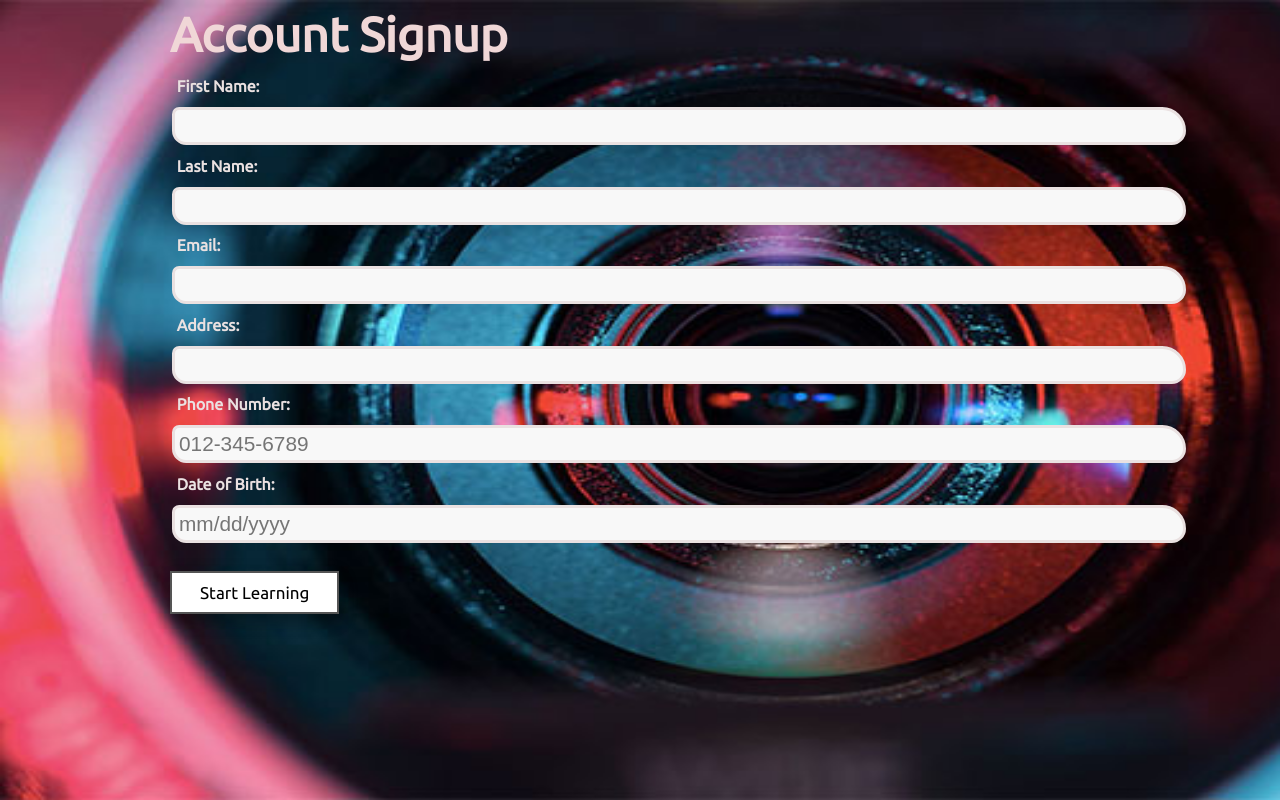
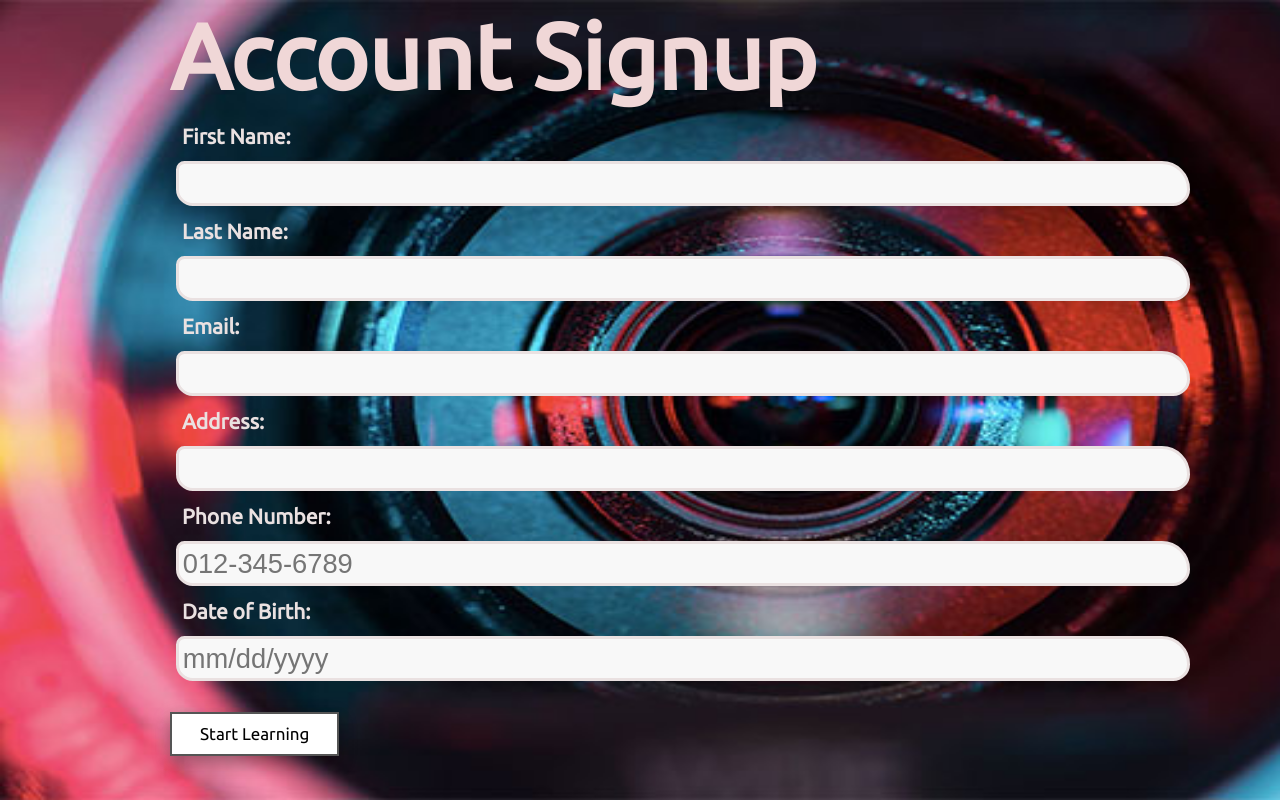
Before and after one commit to itmd-362-darsh-patel/Project1, a plain HTML site: page index.html in a window 1280 px wide. Drawn offline with Linux system fonts and the light colour scheme.

Commit message:
added modular scale

```diff
--- a/css/screen.css
+++ b/css/screen.css
@@ -1,14 +1,23 @@
+/* Golden Section Modular Scale
+https://www.modularscale.com/?26&px&1.6 */
+
+html {
+  font-family: 'Ubuntu', Verdana, sans-serif;
+  font-size: 1.625em; /* 26px */
+  line-height: 1.182em; /* 26px / ~ 120& */
+}
+
 body {
   background-image: url("images/background.jpg");
   background-repeat: no-repeat;
-  background-size: 767px 1150px;
+  background-size: 767px 1350px;
   width: 70%;
   margin: 0 auto;
 }
 
 #main_title {
-  padding: 10px;
-  font-size: 4em;
+  padding-top: 10px;
+  font-size: 4.16em; /* 66.56 */
   font-family: 'Ubuntu', Verdana, sans-serif;
   font-weight: bold;
   color: #F0D7D7;
@@ -17,42 +26,36 @@ body {
 #first_name {
   padding: .6em;
   font-family: 'Ubuntu', Verdana, sans-serif;
-  font-size: 1.6em;
   color: #EAE1E1;
 }
 
 #last_name {
   padding: .6em;
   font-family: 'Ubuntu', Verdana, sans-serif;
-  font-size: 1.6em;
   color: #EAE1E1;
 }
 
 #email {
   padding: .6em;
   font-family: 'Ubuntu', Verdana, sans-serif;
-  font-size: 1.6em;
   color: #EAE1E1;
 }
 
 #address {
   padding: .6em;
   font-family: 'Ubuntu', Verdana, sans-serif;
-  font-size: 1.6em;
   color: #EAE1E1;
 }
 
 #phone {
   padding: .6em;
   font-family: 'Ubuntu', Verdana, sans-serif;
-  font-size: 1.6em;
   color: #EAE1E1;
 }
 
 #dob {
   padding: .6em;
   font-family: 'Ubuntu', Verdana, sans-serif;
-  font-size: 1.6em;
   color: #EAE1E1;
 }
 
@@ -63,7 +66,7 @@ input[type=text] {
   border-radius: 15px 50px 30px 30px;
   background-color: #f8f8f8;
   border: solid #EAE1E1;
-  font-size: 1.7em;
+  font-size: 1.3em;
 }
 
 input[type=text]:focus {
@@ -77,7 +80,7 @@ input[type=email] {
   border-radius: 15px 50px 30px 30px;
   background-color: #f8f8f8;
   border: solid #EAE1E1;
-  font-size: 1.7em;
+  font-size: 1.3em;
 }
 
 input[type=email]:focus {
@@ -91,7 +94,7 @@ input[type=tel] {
   border-radius: 15px 50px 30px 30px;
   background-color: #f8f8f8;
   border: solid #EAE1E1;
-  font-size: 1.7em;
+  font-size: 1.3em;
 }
 
 input[type=tel]:focus {
@@ -123,15 +126,20 @@ input[type=submit]:hover {
 
 @media only screen and (min-width: 768px) {
 
+  html {
+  font-family: 'Ubuntu', Verdana, sans-serif;
+  font-size: 1.5em; /* 24px */
+  line-height: 1.182em; /* 26px / ~ 120& */
+  }
   body {
   background-image: url("images/background.jpg");
   background-repeat: no-repeat;
-  background-size: 1000px 800px;
+  background-size: 1000px 1100px;
   }
 
   #main_title {
   padding: 10px;
-  font-size: 3.5em;
+  font-size: 3.84em; /* 61.44px */
   font-family: 'Ubuntu', Verdana, sans-serif;
   font-weight: bold;
   color: #F0D7D7;
@@ -247,6 +255,12 @@ input[type=submit]:hover {
 
 @media only screen and (min-width: 992px) {
 
+  html {
+  font-family: 'Ubuntu', Verdana, sans-serif;
+  font-size: 1.313em; /* 21px */
+  line-height: 1.182em; /* 26px / ~ 120& */
+  }
+
   body {
   background-image: url("images/background.jpg");
   background-repeat: no-repeat;
@@ -256,7 +270,7 @@ input[type=submit]:hover {
 
   #main_title {
   padding: 10px;
-  font-size: 3em;
+  font-size: 4.376em; /* ~ 70px */
   font-family: 'Ubuntu', Verdana, sans-serif;
   font-weight: bold;
   color: #F0D7D7;
```
